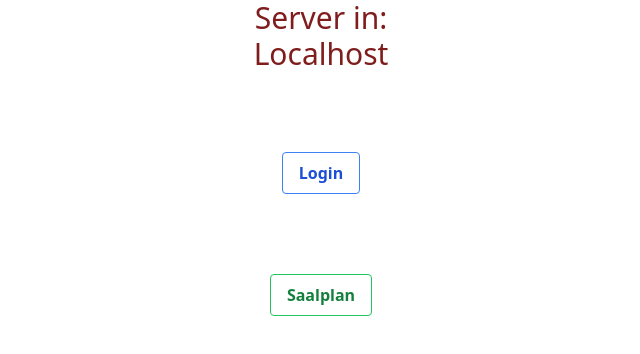
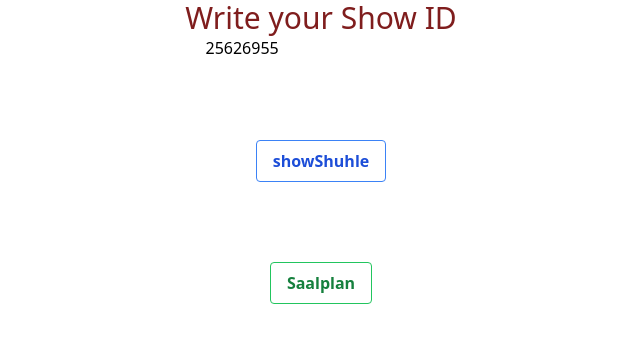
Before and after one commit to gabrielmoris/svg-playground, a Vue app: page / in a window 1280 px wide. Shown: the top 354 px of the page, without its empty margins (319-959 px from the left). Built offline with nearby package versions, Linux system fonts and the light colour scheme.

Commit message:
simplify Fetch givving the user the opportunity to send showId

```diff
--- a/package.json
+++ b/package.json
@@ -14,7 +14,7 @@
     "cors": "^2.8.5",
     "dotenv": "^16.0.3",
     "express": "^4.18.2",
-    "sweetalert": "^2.1.2",
+    "sweetalert2": "^11.7.1",
     "vue": "^3.2.45"
   },
   "devDependencies": {
--- a/src/App.vue
+++ b/src/App.vue
@@ -1,18 +1,12 @@
 <template>
   <div class="flex justify-center items-center flex-col">
-    <h1 class="text-red-900 text-bold text-3xl">Server in:</h1>
-    <a
-      class="text-red-900 text-bold text-3xl hover:text-blue-800 hover:font-bold"
-      :href="endpoint"
-      target="_blank"
-      >Localhost</a
+    <h1 class="text-red-900 text-bold text-3xl">Write your Show ID</h1>
+    <input type="text" v-model="inputShowId" />
+    <button
+      class="mt-20 bg-transparent hover:bg-blue-500 text-blue-700 font-semibold hover:text-white py-2 px-4 border border-blue-500 hover:border-transparent rounded disabled:bg-gray-500"
+      @click="showStuhle"
     >
-    <button
-      :disabled="buttonName === 'LOGGED!'"
-      class="mt-20 bg-transparent hover:bg-blue-500 text-blue-700 font-semibold hover:text-white py-2 px-4 border border-blue-500 hover:border-transparent rounded disabled:bg-gray-500"
-      @click="access"
-    >
-      {{ buttonName }}
+      showShuhle
     </button>
 
     <button
@@ -28,23 +22,30 @@
 </template>
 
 <script setup lang="ts">
-import { ref } from "vue";
+import { ref, onMounted } from "vue";
 import axios from "axios";
-import swal from "sweetalert";
+import Swal from "sweetalert2";
 axios.defaults.withCredentials = true;
 const endpoint = ref("http://localhost:3002/");
-const buttonName = ref("Login");
+
 const hasSaal = ref(false);
-const access = async () => {
+const inputShowId = ref("25626955");
+const arrayVonStuhle = ref([]);
+
+arrayVonStuhle.value.push({ showID: inputShowId.value });
+
+const acess = async () => {
   const { data } = await axios.get(endpoint.value);
   axios.defaults.headers.common[
     "Authorization"
   ] = `Bearer ${data.Authorization}`;
-  buttonName.value = "LOGGED!";
 };
+onMounted(() => {
+  acess();
+});
 
 const getSaalplan = async () => {
-  endpoint.value = "http://localhost:3002/saalplan";
+  endpoint.value = `http://localhost:3002/saalplan/${inputShowId.value}`;
   const { data } = await axios.get(endpoint.value);
   axios.defaults.headers.common[
     "Authorization"
@@ -52,35 +53,53 @@ const getSaalplan = async () => {
   // console.log(data);
   let parser = new DOMParser();
   let doc = parser.parseFromString(data.saalplan, "application/xml");
-  const showID = ref(data.showID);
+
   const container = document.getElementById("container");
+  console.log(doc.documentElement);
   if (container != null) {
     container.appendChild(
       container.ownerDocument.importNode(doc.documentElement, true)
     );
-    // const script = doc.querySelectorAll("script")[0].innerHTML;
+    const script = doc.querySelectorAll("script")[0].innerHTML;
 
-    // console.log(script);
+    console.log(script);
+
     const chairs = document.querySelectorAll("circle");
     chairs.forEach((chair) => {
       chair.addEventListener("click", (e) => {
-        swal({
-          title: `Stuhl ID:${e.target!.id}`,
-          text: `Show ID:${showID.value}`,
-          icon: "success",
-          button: "Danke",
-        });
+        console.log(e.target);
+
+        arrayVonStuhle.value.push({ chairSelected: e.target!.id });
       });
     });
     hasSaal.value = true;
   }
 };
+const showStuhle = () => {
+  console.log(arrayVonStuhle.value);
+  let text = "";
+  arrayVonStuhle.value.forEach((input, index) => {
+    if (index === 0) {
+      text = text + "Show ID" + input.showID + ",\n";
+    } else {
+      text = text + " stuhl" + index + " " + input.chairSelected + ",\n";
+    }
+    console.log(text);
+  });
+
+  Swal.fire({
+    title: "Deine gewahlte stuhle:",
+    text: text,
+    icon: "info",
+    confirmButtonText: "Danke, tschüs!",
+  });
+};
 </script>
 
 <style>
 #TX86 {
-  fill: pink;
+  fill: red;
   font: bolder;
-  filter: drop-shadow(3px 3px 2px #cb44dd);
+  filter: drop-shadow(3px 3px 2px #f16464);
 }
 </style>
```
Also changed, not shown: 2 other files (tests, documents, lock files or other folders).
